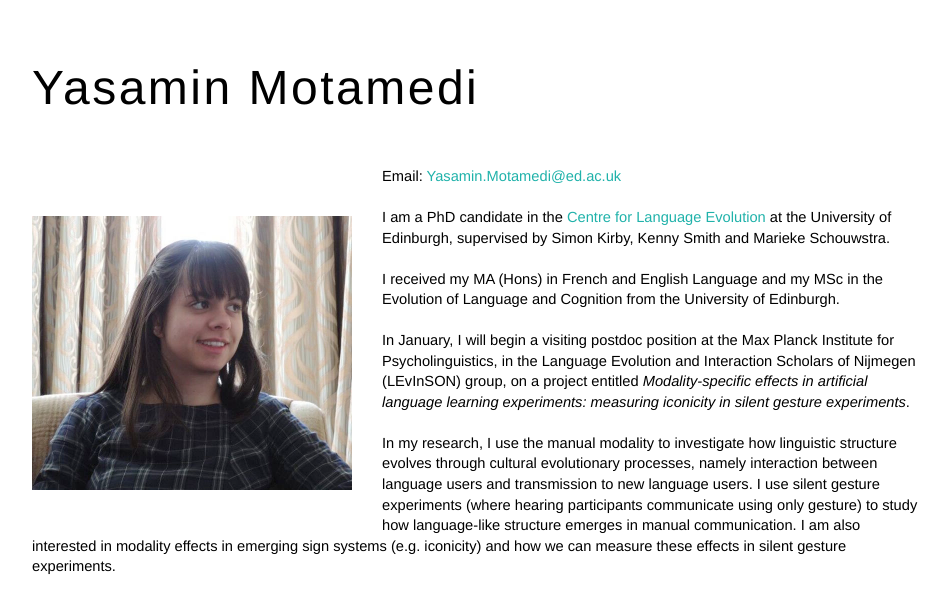
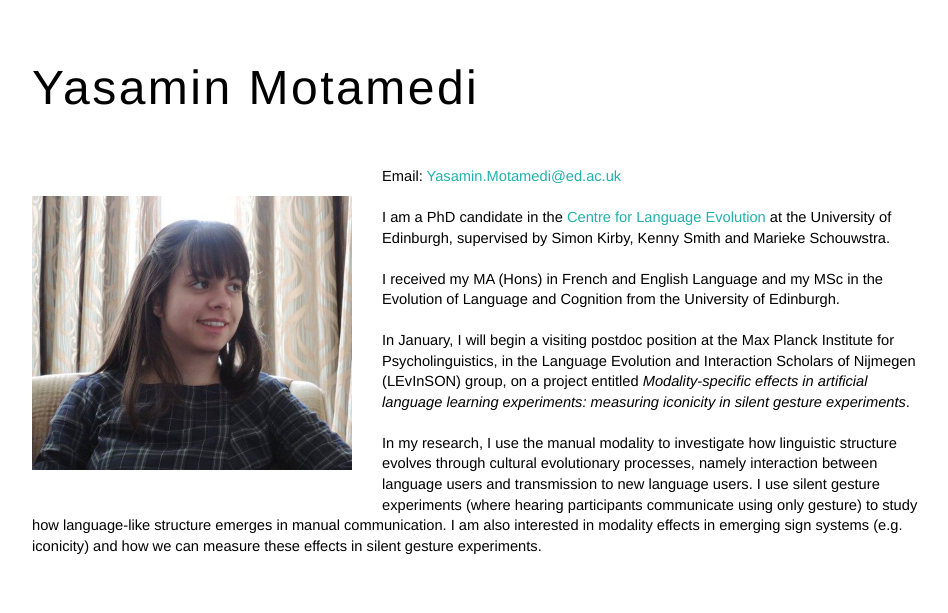
Before and after one commit to ymotamedi/ymotamedi.github.io, a Jekyll site: the page built from index.html, in a window 1280 px wide. Shown: the top 613 px of the page, without its empty margins (160-1108 px from the left). Built offline with Jekyll 4.4.1, drawn with Linux system fonts in a browser that asks for light colours.

Commit message:
Update index.html

```diff
--- a/index.html
+++ b/index.html
@@ -2,7 +2,7 @@
 layout: default
 title: Yasamin Motamedi
 ---
-<p><img src="ym_web2.jpeg" style="float:left;width:320px;height:274px;margin-right:30px;margin-top:50px;margin-bottom:30px">
+<p><img src="ym_web2.jpeg" style="float:left;width:320px;height:274px;margin-right:30px;margin-top:30px;margin-bottom:30px">
   Email: <a href= "mailto:Yasamin.Motamedi@ed.ac.uk">Yasamin.Motamedi@ed.ac.uk</a>
   <br><br>
   I am a PhD candidate in the <a href = "http://www.lel.ed.ac.uk/cle/" target = "_blank">Centre for Language Evolution</a> at the University of Edinburgh,
```
